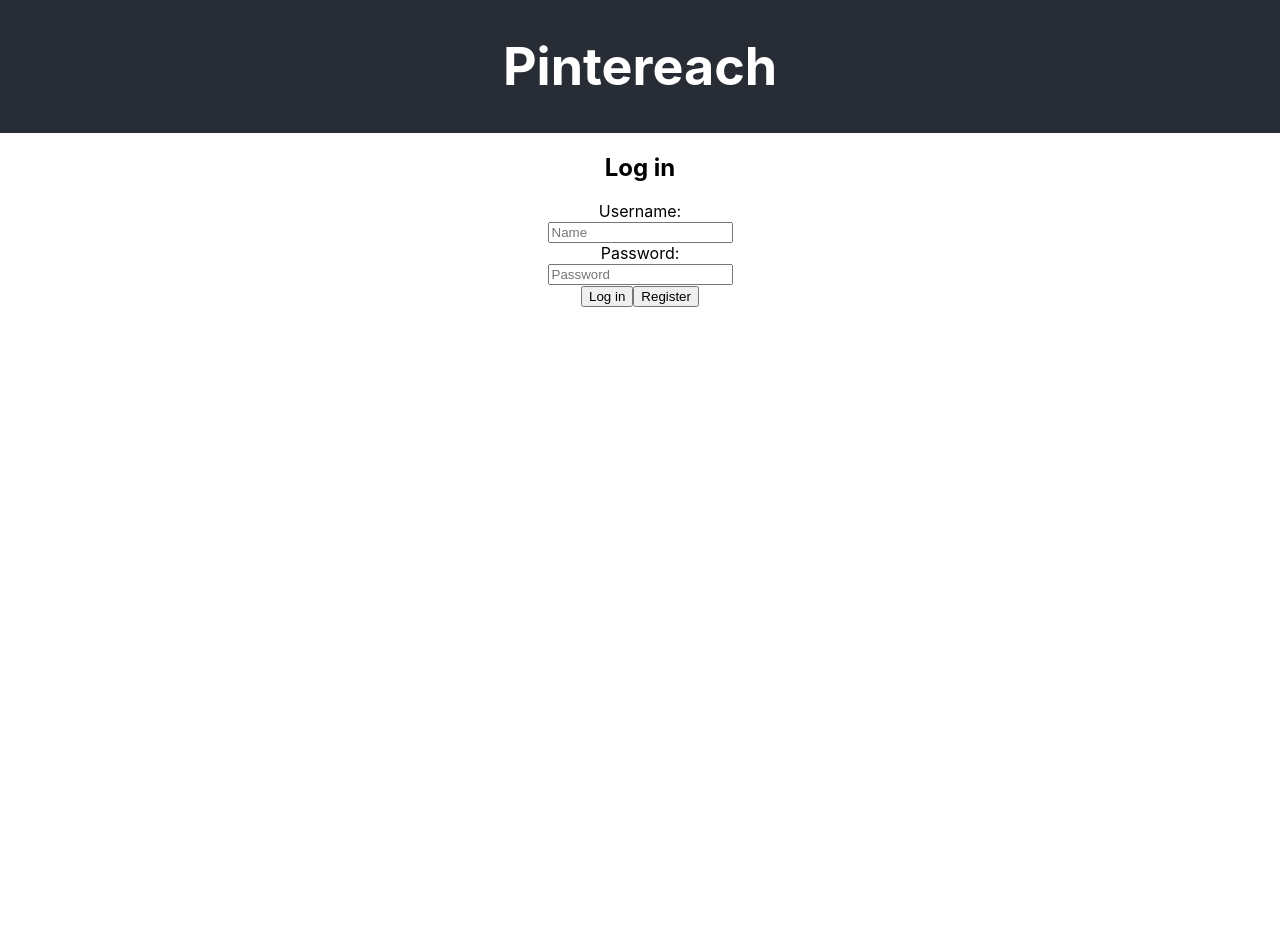
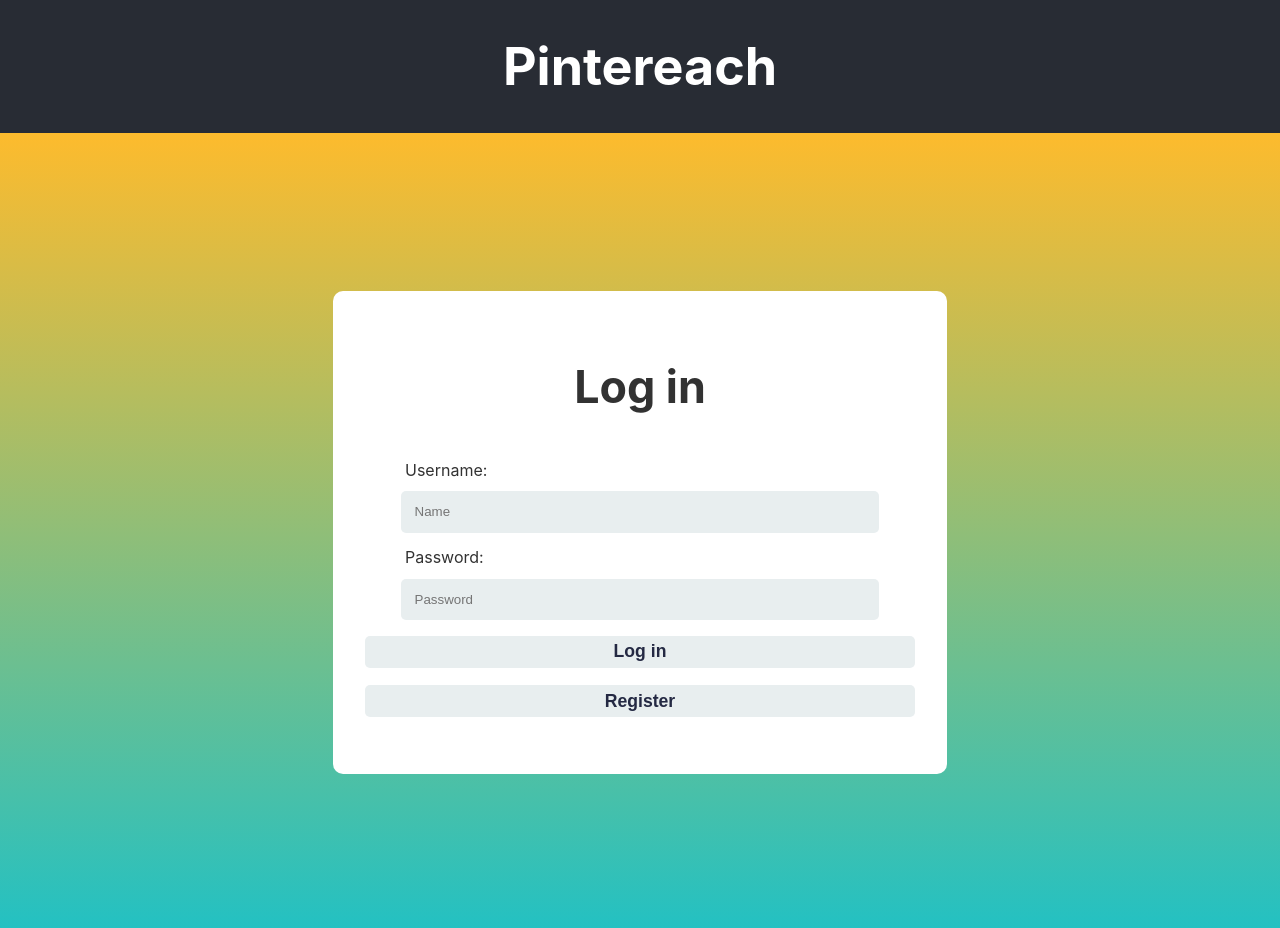
Before and after one commit to ft-pintereach-06/front-end, a React (Create React App) app in the folder pintereach/: page / in a window 1280 px wide. Shown: the top 928 px of the page. Before the commit the page ends 800 px from the top, so only its background shows below. Built offline with nearby package versions, Linux system fonts and the light colour scheme.

Commit message:
added styling for login and signup forms

```diff
--- a/pintereach/src/components/Login.js
+++ b/pintereach/src/components/Login.js
@@ -1,7 +1,8 @@
-import React, { useState } from 'react'
-// import { connect } from 'react-redux'
-import { useHistory } from 'react-router-dom'
-// import { axiosWithAuth } from '../utils/AxiosWithAuth'
+import React, { useState } from 'react';
+// import { connect } from 'react-redux';
+import { useHistory } from 'react-router-dom';
+// import { axiosWithAuth } from '../utils/AxiosWithAuth';
+import { StyledLoginForm } from '../styled-components/StyledForm';
 
 function Login(props) {
     let { push } = useHistory()
@@ -51,6 +52,7 @@ function Login(props) {
     }
 
     return (
+            <StyledLoginForm>
                 <div className="container">
                     <form>
                         <h2>Log in</h2>
@@ -69,6 +71,7 @@ function Login(props) {
                         </div>
                     </form>
                 </div>
+            </StyledLoginForm>
     )
 }
 
--- a/pintereach/src/components/SignUp.js
+++ b/pintereach/src/components/SignUp.js
@@ -2,6 +2,7 @@ import React, { useState } from 'react';
 // import { connect } from 'react-redux'
 import { useHistory } from 'react-router'
 import axios from 'axios';
+import { StyledLoginForm } from '../styled-components/StyledForm';
 
 const initialValues = {
     username: '',
@@ -42,6 +43,7 @@ function SignUpForm(props) {
         }
 
     return (
+            <StyledLoginForm>
                 <div className="container">
                     <form onSubmit={handleSubmit}>
                         <h2>Sign up</h2>
@@ -62,6 +64,7 @@ function SignUpForm(props) {
                     <button>Sign up</button>
                     </form>
                 </div>
+            </StyledLoginForm>
     )
 }
 
--- /dev/null
+++ b/pintereach/src/styled-components/StyledForm.js
@@ -0,0 +1,98 @@
+import React from 'react'
+import styled from 'styled-components'
+
+const StyledForm = styled.div`
+    background: linear-gradient(0deg, rgba(34,193,195,1) 0%, rgba(253,187,45,1) 100%);
+    color: #ffffff;
+    position: relative;
+    min-height: 100vh;
+    margin: 0;
+    display: flex;
+    flex-wrap: wrap;
+    justify-content: center;
+    align-content: center;
+    box-sizing: border-box;
+
+    h2 {
+        font-size: 2.8rem;
+        text-align: center;
+        color: #323232;
+    }
+
+    form {
+        background: #FFFFFF;
+        padding: 2em;
+        padding-bottom: 3em;
+        border-radius: 10px;
+        width: 550px;
+        display: flex;
+        flex-direction: column;
+        justify-content: center;
+    }
+
+    .form-content {
+        display: flex;
+        flex-wrap: wrap;
+        flex-direction: column;
+    }
+
+    label {
+        color: #323232;
+        text-align: left;
+        padding-left: 2.5rem;
+        padding-top: .5rem;
+        padding-bottom: .5rem;
+    }
+
+    input {
+        background: #e8eeef;
+        color: #323232;
+        border: none;
+        border-radius: 5px;
+        padding: 1em;
+        margin-top: .25em;
+        margin-bottom: .5em;
+        width: 82%;
+        }
+
+        &:focus {
+            outline: none;
+        }
+    }
+
+    button {
+        font-weight: 600;
+        text-align: center;
+        font-size: 1.1rem;
+        background-color: #e8eeef;
+        color: #242943;
+        width: 100%;
+        border: none;
+        border-radius: 5px;
+        margin: .5em auto;
+        padding: 1%;
+        cursor: pointer;
+        display: block;
+
+        &:hover {
+            background-color: #434862;
+            color: #ffffff;
+            transition: all .4s ease-in-out;
+        }
+        transition: all .4s ease-in-out;
+    }
+
+    .form-button {
+        padding-top: 2.5%;
+        padding-bottom: 5%;
+    }
+
+    @media(max-width: 620px) {
+        form {
+            width: 300px;
+    }
+`;
+
+export const StyledLoginForm = ({children}) => {
+    return <StyledForm>{children}</StyledForm>;
+};
```
Lines whose indentation alone changed are shown as unchanged.
